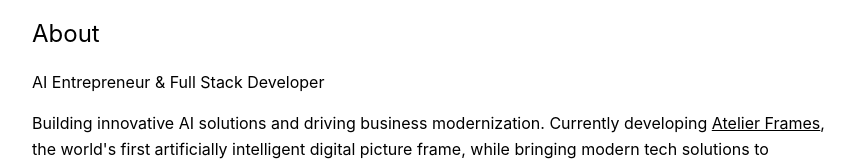
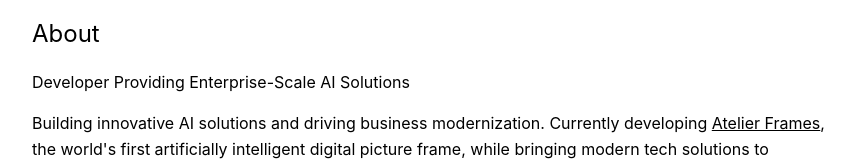
Before and after one commit to nicolascodet/nick-site, a plain HTML site: page index.html in a window 1280 px wide. Shown: the part 187-348 px from the top of the page, without its empty margins (208-1071 px from the left). Drawn offline with Linux system fonts and the light colour scheme.

Commit message:
Update professional title to emphasize enterprise AI solutions

```diff
--- a/index.html
+++ b/index.html
@@ -15,7 +15,7 @@
     </nav>
     <section class="about">
         <h2>About</h2>
-        <p>AI Entrepreneur & Full Stack Developer</p>
+        <p>Developer Providing Enterprise-Scale AI Solutions</p>
         <p>Building innovative AI solutions and driving business modernization. Currently developing <a href="https://www.atelierframes.com">Atelier Frames</a>, the world's first artificially intelligent digital picture frame, while bringing modern tech solutions to traditional industries.</p>
     </section>
     <section>
```
